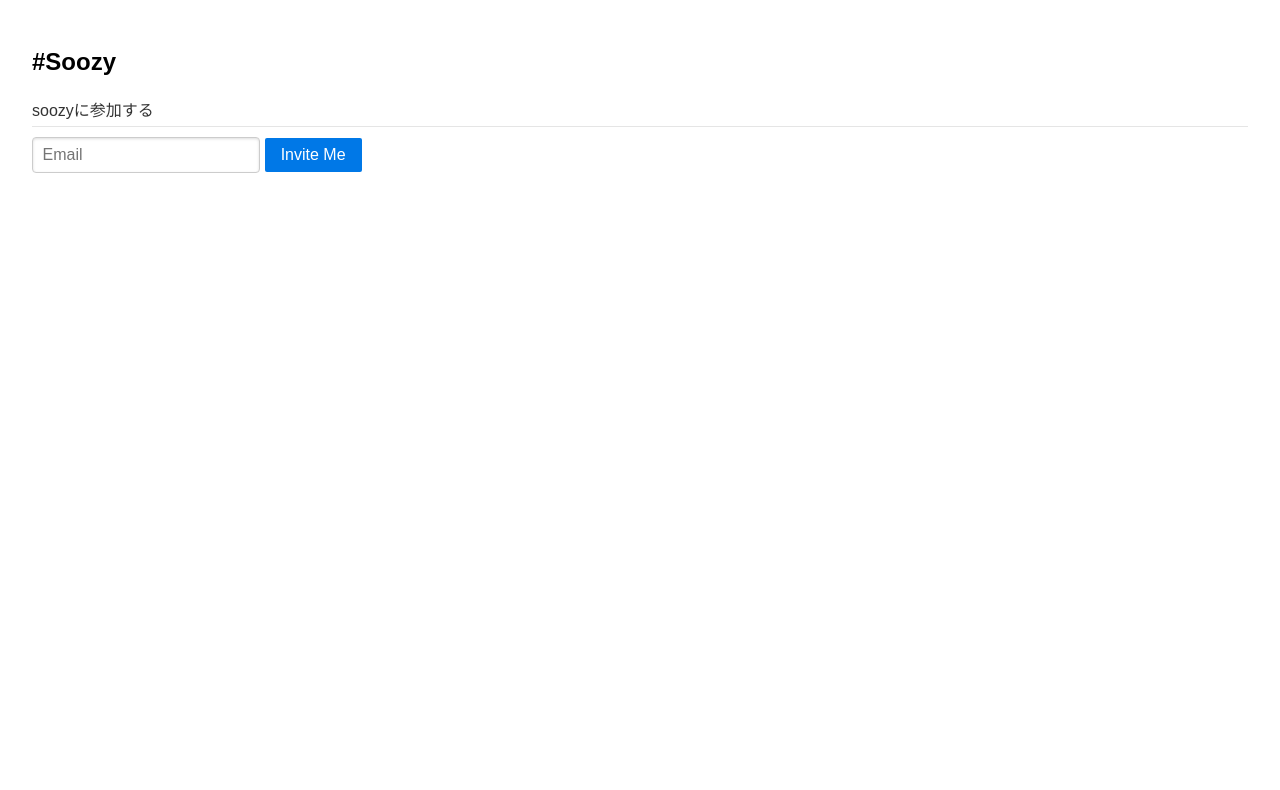
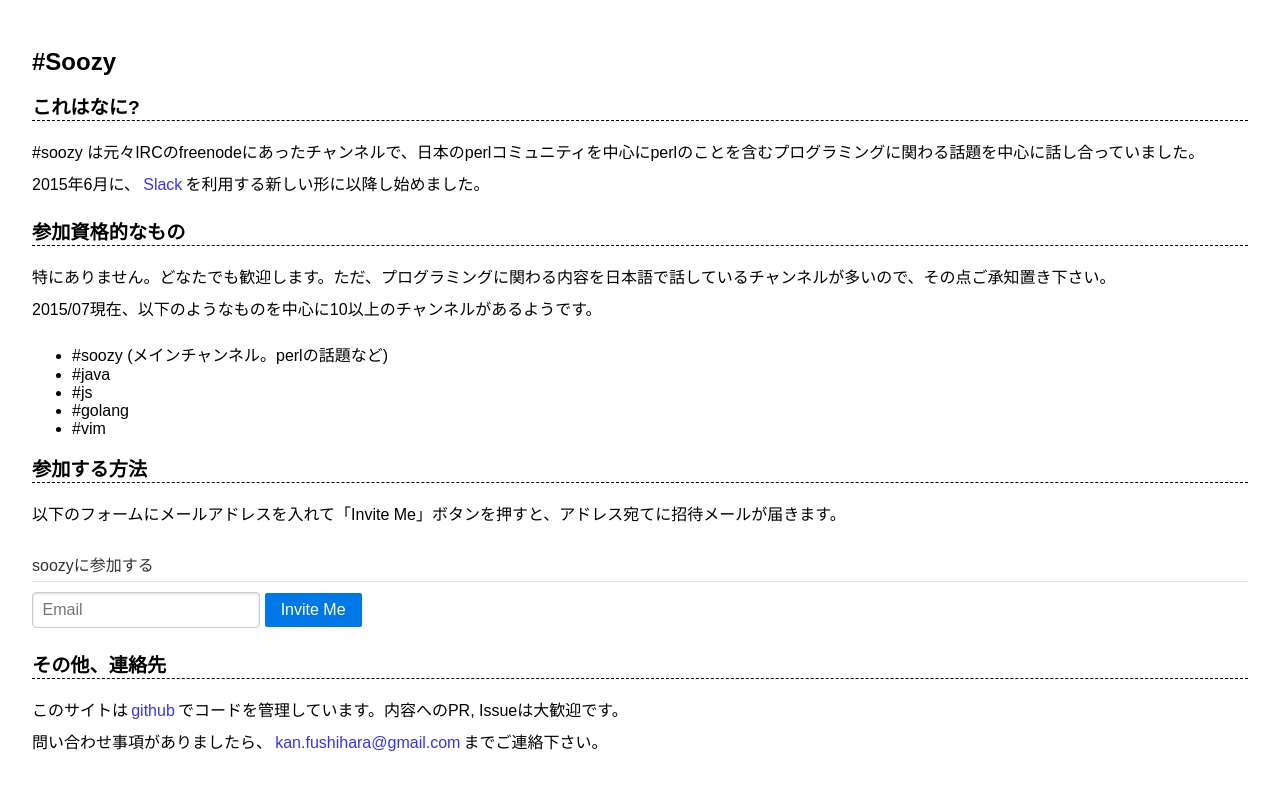
Before and after one commit to kan/soozy-slack, a plain HTML site: page assets/index.html in a window 1280 px wide. Drawn offline with Linux system fonts and the light colour scheme.

Commit message:
文言とデザインを最低限整える

```diff
--- a/assets/css/style.css
+++ b/assets/css/style.css
@@ -4,6 +4,25 @@ body {
 
 h1 {
     font-size: 1.5em;
+}
+
+h2 {
+    font-size: 1.2em;
+    border-bottom: 1px dashed;
+}
+
+p {
+    line-height: 2em;
+}
+
+a {
+    text-decoration: none;
+    color: #33f;
+    margin: 0 0.2em 0 0.2em;
+}
+
+a:hover {
+    border-bottom: 1px dotted #33f;
 }
 
 div.success {
--- a/assets/index.html
+++ b/assets/index.html
@@ -43,18 +43,35 @@
       });
     </script>
 
-    <!--
-    <meta property="og:title" content="fushihara.net" />
+    <meta property="og:title" content="soozy" />
     <meta property="og:type" content="website" />
-    <meta property="og:url" content="https://fushihara.net/" />
-    <meta property="og:image" content="https://fushihara.net/img/ogp.png" />
-    <meta property="og:site_name" content="fushihara.net" />
-    <meta property="og:description" content="ふしはらかんについての諸々" />
-    -->
+    <meta property="og:url" content="http://soozy.fushihara.net/" />
+    <meta property="og:site_name" content="#soozy" />
+    <meta property="og:description" content="soozy.slack.comについての説明と自動登録フォーム" />
 
   </head>
   <body>
     <h1>#Soozy</h1>
+
+    <h2>これはなに?</h2>
+
+    <p>#soozy は元々IRCのfreenodeにあったチャンネルで、日本のperlコミュニティを中心にperlのことを含むプログラミングに関わる話題を中心に話し合っていました。<br />2015年6月に、<a href="https://slack.com/">Slack</a>を利用する新しい形に以降し始めました。</p>
+
+    <h2>参加資格的なもの</h2>
+
+    <p>特にありません。どなたでも歓迎します。ただ、プログラミングに関わる内容を日本語で話しているチャンネルが多いので、その点ご承知置き下さい。<br />2015/07現在、以下のようなものを中心に10以上のチャンネルがあるようです。</p>
+
+    <ul>
+      <li>#soozy (メインチャンネル。perlの話題など)</li>
+      <li>#java</li>
+      <li>#js</li>
+      <li>#golang</li>
+      <li>#vim</li>
+    </ul>
+
+    <h2>参加する方法</h2>
+
+    <p>以下のフォームにメールアドレスを入れて「Invite Me」ボタンを押すと、アドレス宛てに招待メールが届きます。</p>
 
     <form class="pure-form" method="POST" action="/invite">
       <fieldset>
@@ -66,5 +83,9 @@
       <fieldset>
       <div id="message"></div>
     </form>
+
+    <h2>その他、連絡先</h2>
+
+    <p>このサイトは<a href="https://github.com/kan/soozy-slack">github</a>でコードを管理しています。内容へのPR, Issueは大歓迎です。<br />問い合わせ事項がありましたら、<a href="mailto:kan.fushihara@gmail.com">kan.fushihara@gmail.com</a>までご連絡下さい。</p>
   </body>
 </html>
```
